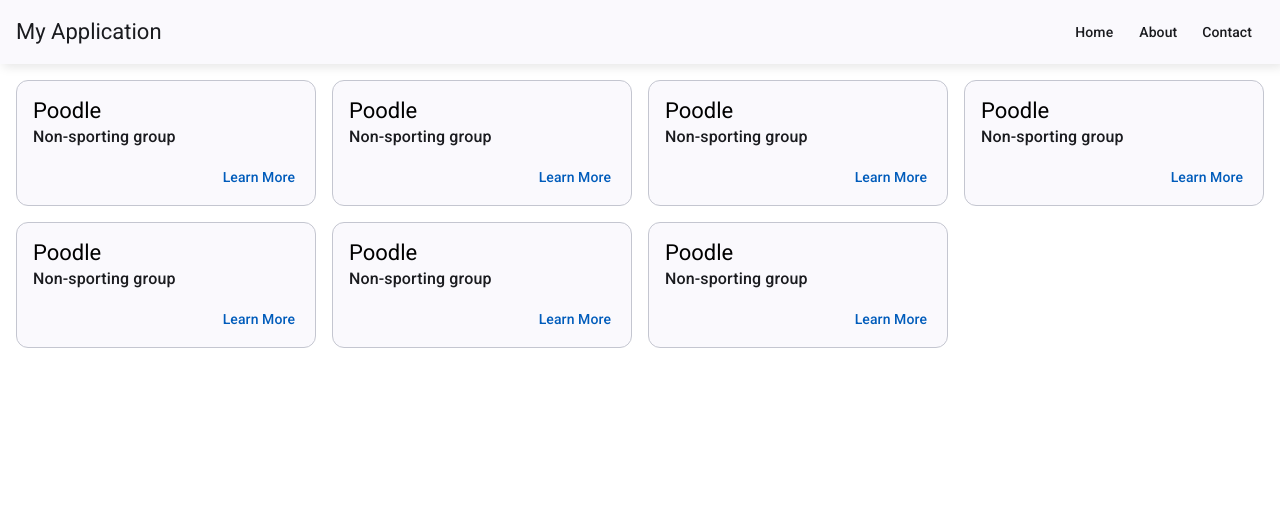
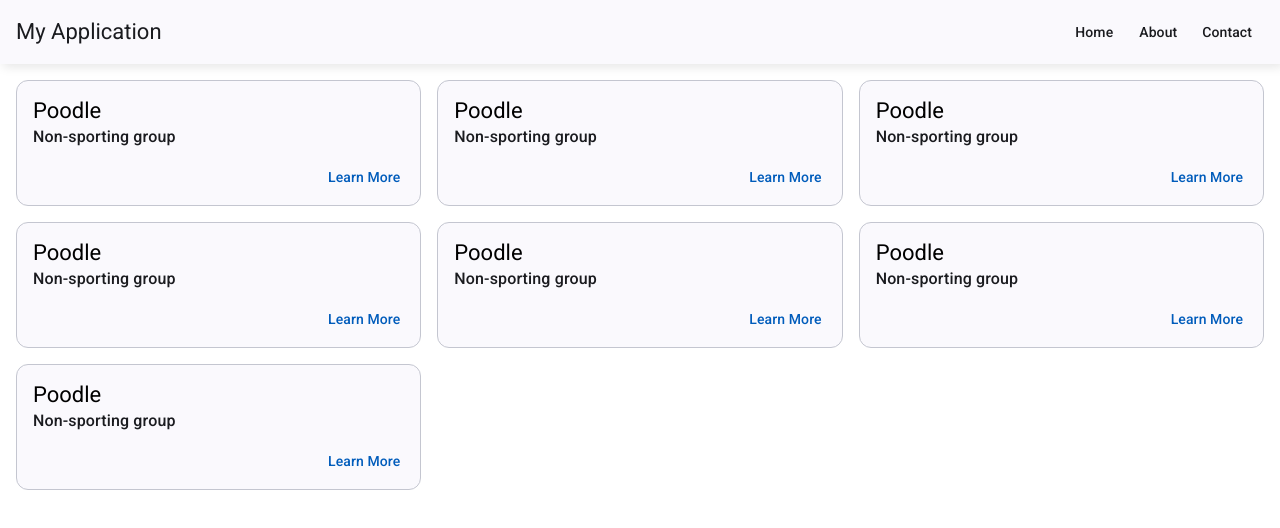
Before and after one commit to cepragamihail/kyosai-dahsboard, an Angular app: page / in a window 1280 px wide. Shown: the top 528 px of the page. Built offline with nearby package versions, Linux system fonts and the light colour scheme; no server answers.

Commit message:
adjustment of grid column width

```diff
--- a/src/app/dashboard/dashboard.css
+++ b/src/app/dashboard/dashboard.css
@@ -2,5 +2,5 @@
   display: grid;
   gap: 16px;
   padding: 16px;
-  grid-template-columns: repeat(auto-fit, minmax(300px, 1fr));
+  grid-template-columns: repeat(auto-fit, minmax(350px, 1fr));
 }
```
